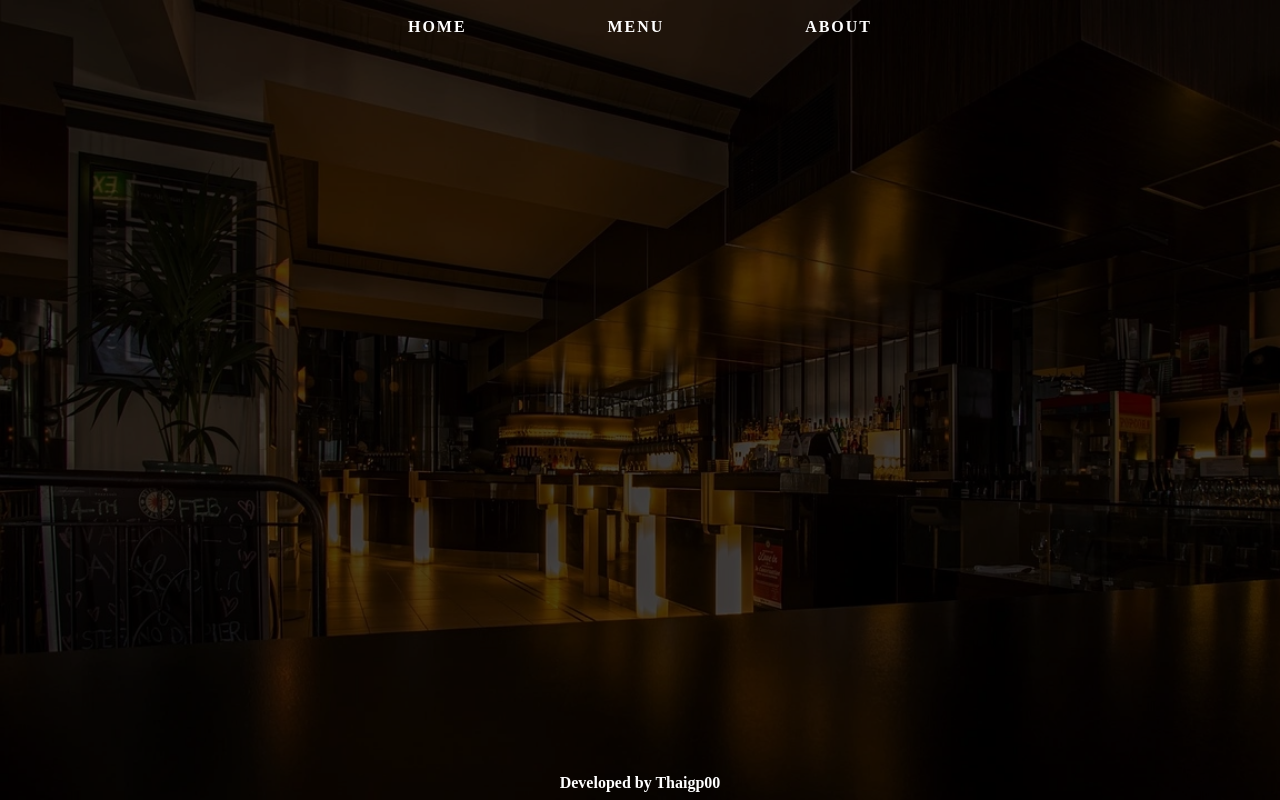
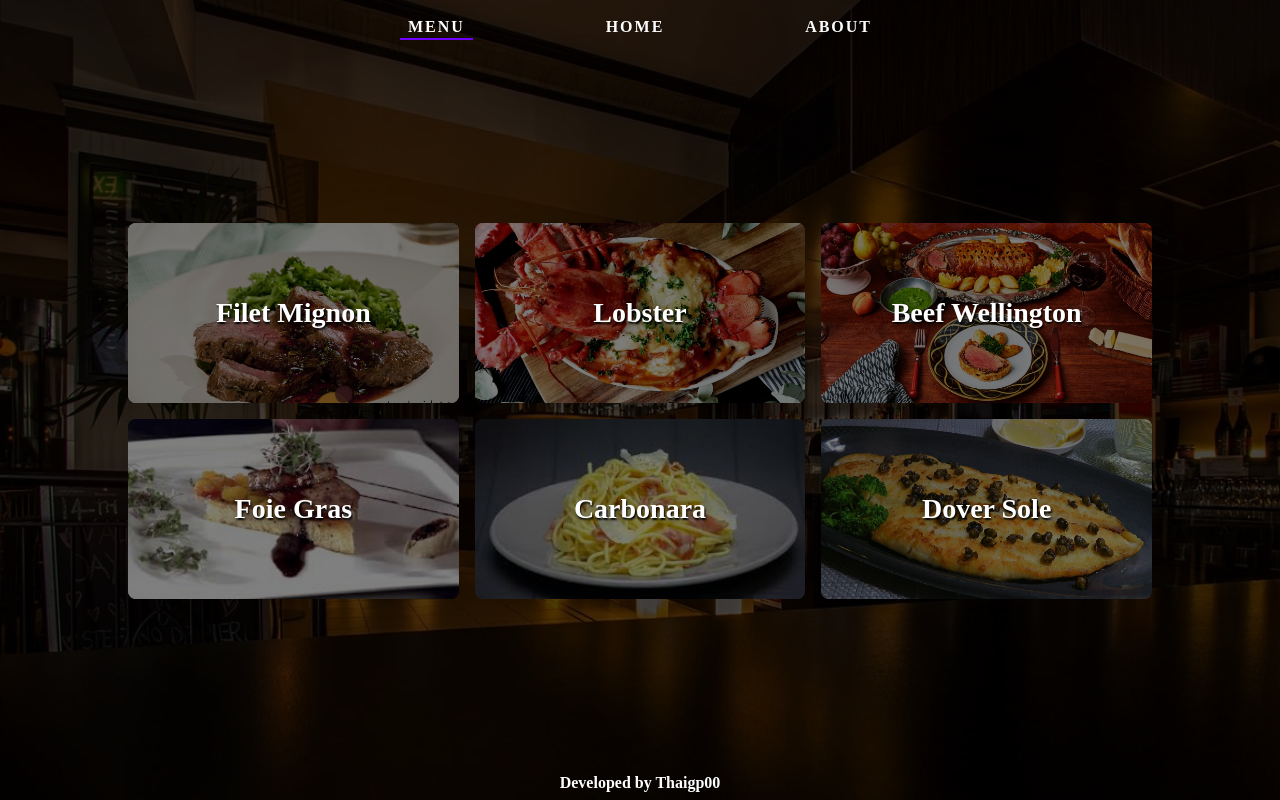
Before and after one commit to Thaigp00/restaurant-page, a website built with webpack: page src/template.html in a window 1280 px wide. Both pictures are taken after a click on the button "MENU". Built offline with nearby package versions, Linux system fonts and the light colour scheme; files whose address does not match are found by name.

Commit message:
Make menu page

```diff
--- a/src/index.js
+++ b/src/index.js
@@ -36,7 +36,7 @@ function loadPage(newPage) {
     }
 }
 
-function start() {
+function loadInitialPage() {
     loadPage(initialPage);
 }
 
@@ -48,5 +48,5 @@ function awaitButtons() {
     }));
 }
 
-start();
+loadInitialPage();
 awaitButtons();
--- a/src/menu.js
+++ b/src/menu.js
@@ -1,3 +1,31 @@
+const menu = [
+    {name: "Filet Mignon", id: "filet-mignon", url: "./assets/img/dishes/filet-mignon.webp"},
+    {name: "Lobster", id: "lobster", url: "./assets/img/dishes/lobster.webp"},
+    {name: "Beef Wellington", id: "beef-wellington", url: "./assets/img/dishes/beef-wellington.webp"},
+    {name: "Foie Gras", id: "foie-gras", url: "./assets/img/dishes/foie-gras.webp"},
+    {name: "Carbonara", id: "carbonara", url: "./assets/img/dishes/carbonara.webp"},
+    {name: "Dover Sole", id: "dover-sole", url: "./assets/img/dishes/dover-sole.webp"},
+];
+
 export default () => {
-    console.log("WORKING ON MENU");
-};
+    const content = document.querySelector("#content");
+    const menuWrapper = document.createElement("div");
+    menuWrapper.classList.add("menu-wrapper");
+
+    const button = document.querySelector("nav button#menu");
+    button.classList.add("selected");
+
+    for (const dish of menu) {
+        const dishElement = document.createElement("div");
+        dishElement.id = dish.id;
+        dishElement.classList.add("dish");
+
+        const dishName = document.createElement("h4");
+        dishName.classList.add("dish-name");
+        dishName.textContent = dish.name;
+
+        dishElement.appendChild(dishName);
+        menuWrapper.appendChild(dishElement);
+        content.appendChild(menuWrapper);
+    }
+}
--- a/src/style.css
+++ b/src/style.css
@@ -70,6 +70,7 @@ nav button {
     display: grid;
     place-content: center;
     place-items: center;
+    padding: 16px;
     color: white;
 }
 
@@ -157,6 +158,69 @@ footer a {
 
 /* Menu */
 
+.menu-wrapper {
+    display: grid;
+    grid-template-columns: repeat(auto-fit, minmax(min(320px, 100%), 1fr));
+    grid-template-rows: repeat(auto-fill, minmax(180px, 1fr));
+    gap: 16px;
+    width: 80vw;
+    overflow: auto;
+}
+
+.dish {
+    border-radius: 8px;
+    min-height: 180px;
+
+    &#filet-mignon {
+        background: url(./assets/img/dishes/filet-mignon.webp);
+        background-size: cover;
+        background-repeat: no-repeat;
+        background-position: center;
+    }
+
+    &#lobster {
+        background: url(./assets/img/dishes/lobster.webp);
+        background-size: cover;
+        background-repeat: no-repeat;
+        background-position: center;
+    }
+    &#beef-wellington {
+        background: url(./assets/img/dishes/beef-wellington.webp);
+        background-size: cover;
+        background-repeat: no-repeat;
+        background-position: center;
+    }
+    &#foie-gras {
+        background: url(./assets/img/dishes/foie-gras.jpeg);
+        background-size: cover;
+        background-repeat: no-repeat;
+        background-position: center;
+    }
+    &#carbonara {
+        background: url(./assets/img/dishes/carbonara.jpeg);
+        background-size: cover;
+        background-repeat: no-repeat;
+        background-position: center;
+    }
+    &#dover-sole {
+        background: url(./assets/img/dishes/dover-sole.webp);
+        background-size: cover;
+        background-position: center;
+    }
+}
+
+.dish h4 {
+    display: grid;
+    place-content: center;
+    width: 100%;
+    height: 100%;
+    border-radius: 8px;
+    font-size: 1.75rem;
+    text-shadow: 1px 2px 2px black;
+    background-color: rgba(0, 0, 0, 0.5);
+}
+
+
 /* About */
 
 .about-wrapper {
@@ -166,7 +230,6 @@ footer a {
     width: 80%;
     padding: 16px;
     border-radius: 8px;
-    /* background-color: #E4E3E2; */
     color: white;
 }
 
@@ -188,7 +251,7 @@ footer a {
 
 .about-wrapper p {
     flex: 1;
-    width: 50%;
+    width: max(50%, 250px);
     padding: 8px;
     margin: 8px;
     border-top: 2px solid white;
--- a/src/template.html
+++ b/src/template.html
@@ -8,12 +8,20 @@
 <body>
     <header>
         <nav>
+            <button type="button" id="menu">Menu</button>
             <button type="button" id="home">Home</button>
-            <button type="button" id="menu">Menu</button>
             <button type="button" id="about">About</button>
         </nav>
     </header>
     <div id="content">
+        <div class="menu-wrapper">
+            <div class="dish" id="filet-mignon"><h4 class="dish-name">Filet Mignon</h4></div>
+            <div class="dish" id="lobster"><h4>Lobster</h4></div>
+            <div class="dish" id="beef-wellington"><h4>Beef Wellington</h4></div>
+            <div class="dish" id="foie-gras"><h4>Foie Gras</h4></div>
+            <div class="dish" id="carbonara"><h4>Carbonara</h4></div>
+            <div class="dish" id="dover-sole"><h4>Dover Sole</h4></div>
+        </div>
     </div>
     <footer><p>Developed by <a href="#">Thaigp00</a></p></footer>
 </body>
```
Also changed, not shown: src/assets/img/dishes/beef-wellington.webp (added), src/assets/img/dishes/carbonara.jpeg (added), src/assets/img/dishes/dover-sole.webp (added), src/assets/img/dishes/filet-mignon.webp (added), src/assets/img/dishes/foie-gras.jpeg (added), src/assets/img/dishes/lobster.webp (added).
